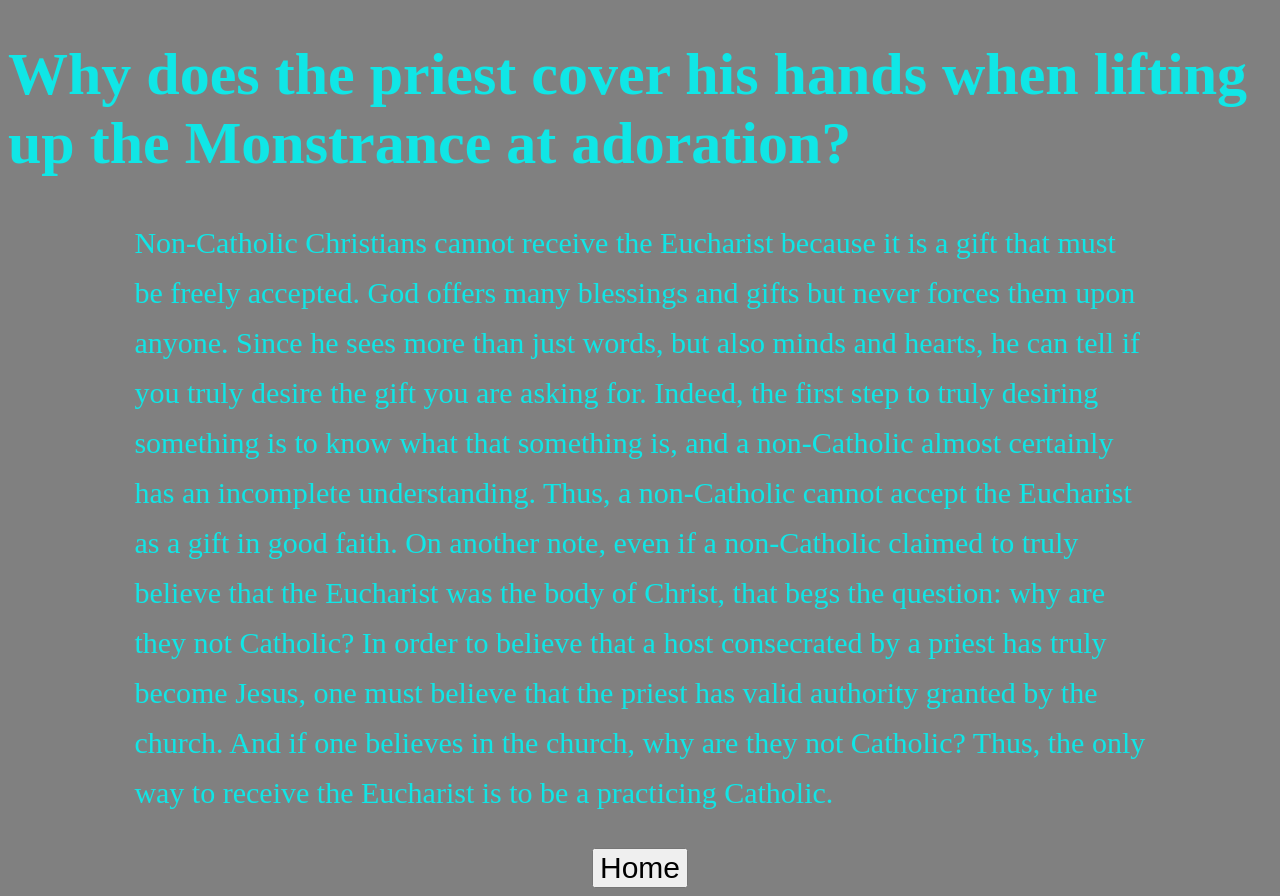
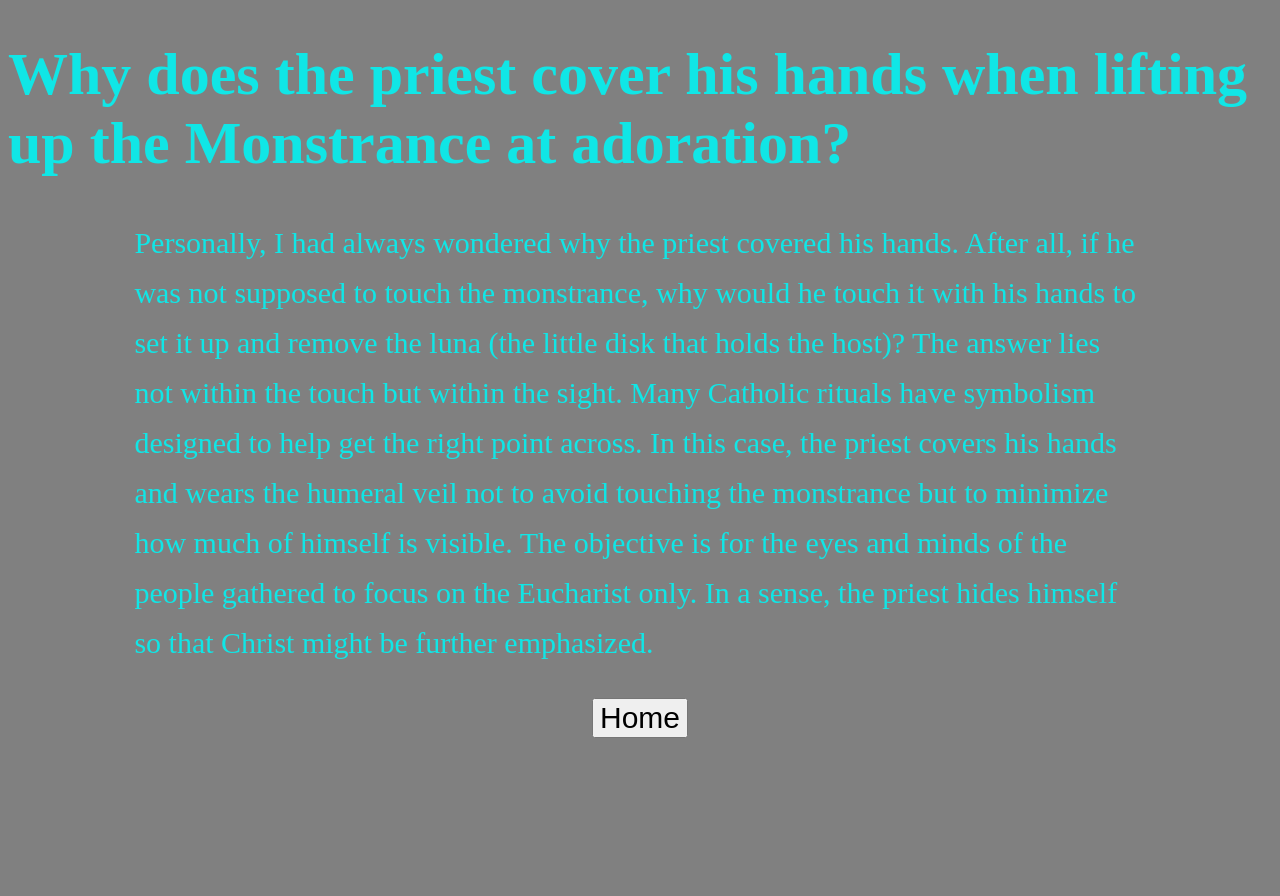
Before and after one commit to PhilosophicalNinja/Student-Answers, a plain HTML site: page postOne.html in a window 1280 px wide. After the commit the page ends 800 px from the top, so only its background shows below. Drawn offline with Linux system fonts and the light colour scheme.

Commit message:
Fixed content error

```diff
--- a/postOne.html
+++ b/postOne.html
@@ -8,18 +8,14 @@
     </head>
     <body>
         <h1>Why does the priest cover his hands when lifting up the Monstrance at adoration?</h1>
-        <p>Non-Catholic Christians cannot receive the Eucharist because it is a gift that must be
-            freely accepted. God offers many blessings and gifts but never forces them upon anyone.
-            Since he sees more than just words, but also minds and hearts, he can tell if you truly
-            desire the gift you are asking for. Indeed, the first step to truly desiring something is
-            to know what that something is, and a non-Catholic almost certainly has an incomplete
-            understanding. Thus, a non-Catholic cannot accept the Eucharist as a gift in good faith.
-            On another note, even if a non-Catholic claimed to truly believe that the Eucharist was
-            the body of Christ, that begs the question: why are they not Catholic? In order to
-            believe that a host consecrated by a priest has truly become Jesus, one must believe that
-            the priest has valid authority granted by the church. And if one believes in the church,
-            why are they not Catholic? Thus, the only way to receive the Eucharist is to be a
-            practicing Catholic.</p>
+        <p>Personally, I had always wondered why the priest covered his hands. After all, if he was
+            not supposed to touch the monstrance, why would he touch it with his hands to set it up
+            and remove the luna (the little disk that holds the host)? The answer lies not within the
+            touch but within the sight. Many Catholic rituals have symbolism designed to help get the
+            right point across. In this case, the priest covers his hands and wears the humeral veil
+            not to avoid touching the monstrance but to minimize how much of himself is visible. The
+            objective is for the eyes and minds of the people gathered to focus on the Eucharist only.
+            In a sense, the priest hides himself so that Christ might be further emphasized.</p>
         <div style="text-align: center"><button id="Home">Home</button></div>
         <script>
             document.getElementById("Home").addEventListener("click", ()=>window.location.href="index.html");
```
